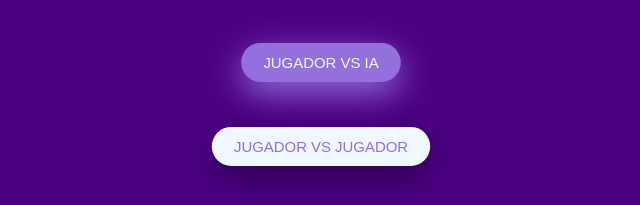
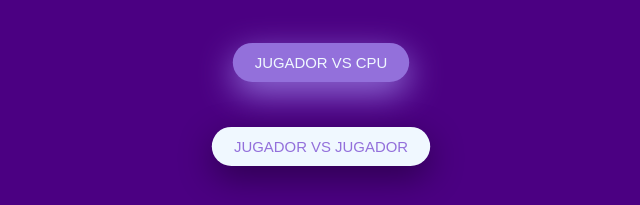
Before and after one commit to alvaro-bm18/gato, a plain HTML site: page index.html in a window 1280 px wide. Shown: the part 392-597 px from the top of the page, 319-959 px from the left. Drawn offline with Linux system fonts and the light colour scheme.

Commit message:
changed name AI by CPU

```diff
--- a/index.html
+++ b/index.html
@@ -20,7 +20,7 @@
             <p>x tira primero</p>
         </div>
         <div class="tipo-juego">
-            <button onclick="establecer(1)">JUGADOR VS IA</button>
+            <button onclick="establecer(1)">JUGADOR VS CPU</button>
             <button onclick="establecer(2)">JUGADOR VS JUGADOR</button>
         </div>
     </div>
```
